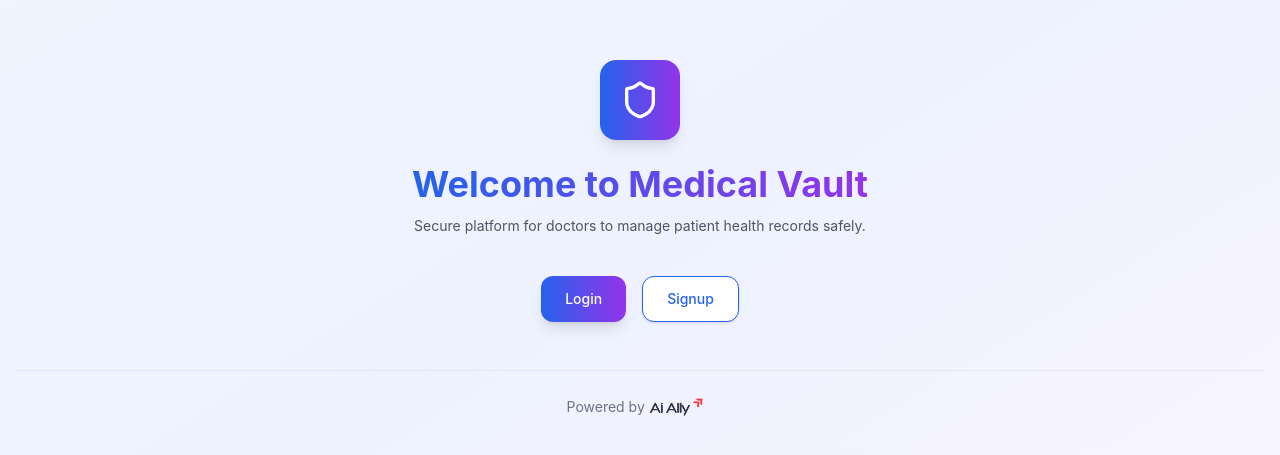
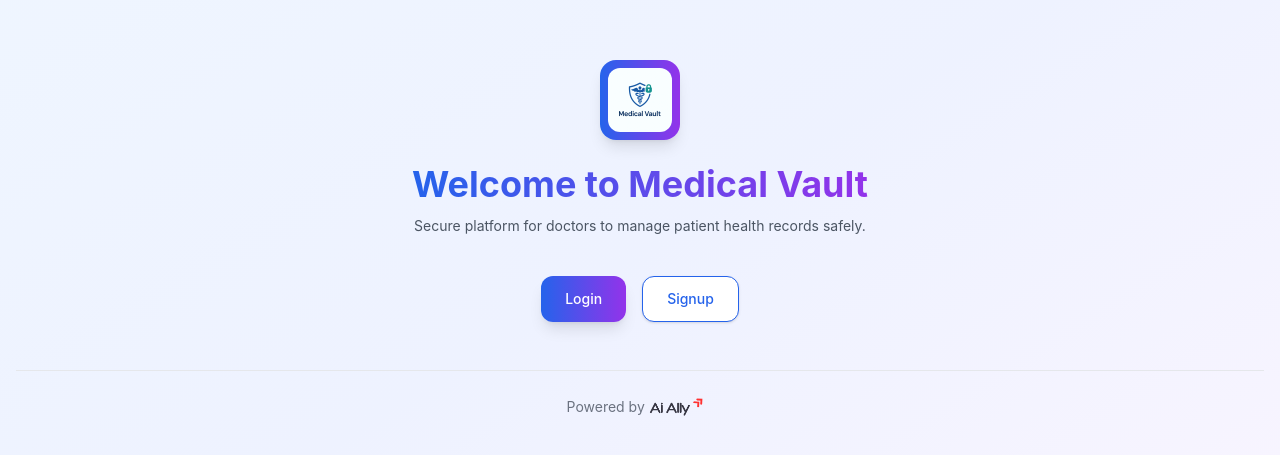
Before and after one commit to TpMahajan/HealthVaultWeb, a React (Create React App) app: page / in a window 1280 px wide. Shown: the part 149-604 px from the top of the page. Built offline with nearby package versions, Linux system fonts and the light colour scheme; no server answers.

Commit message:
Web Icons Added

```diff
--- a/src/components/LoginPage.js
+++ b/src/components/LoginPage.js
@@ -46,8 +46,17 @@ const LoginPage = () => {
         <div className="w-full">
           {/* Logo and Header */}
           <div className="text-center">
-            <div className="mx-auto h-16 w-16 bg-gradient-to-r from-blue-600 to-purple-600 rounded-2xl flex items-center justify-center shadow-lg">
-              <Shield className="h-8 w-8 text-white" />
+            <div className="mx-auto h-16 w-16 bg-gradient-to-r from-blue-600 to-purple-600 rounded-2xl flex items-center justify-center shadow-lg overflow-hidden">
+              <img
+                src="/app_icon.png"
+                alt="Medical Vault"
+                className="h-14 w-14 object-cover rounded-xl"
+                onError={(e) => {
+                  e.target.style.display = 'none';
+                  e.target.nextSibling.style.display = 'block';
+                }}
+              />
+              <Shield className="h-8 w-8 text-white" style={{ display: 'none' }} />
             </div>
             <h2 className="mt-6 text-3xl font-bold text-gray-900 dark:text-gray-100 bg-gradient-to-r from-blue-600 to-purple-600 bg-clip-text text-transparent">
               Medical Vault
--- a/src/components/SignUpPage.js
+++ b/src/components/SignUpPage.js
@@ -68,8 +68,17 @@ if (result.success) {
         <div className="w-full">
           {/* Logo and Header */}
           <div className="text-center">
-            <div className="mx-auto h-16 w-16 bg-gradient-to-r from-blue-600 to-purple-600 rounded-2xl flex items-center justify-center shadow-lg">
-              <Shield className="h-8 w-8 text-white" />
+            <div className="mx-auto h-16 w-16 bg-gradient-to-r from-blue-600 to-purple-600 rounded-2xl flex items-center justify-center shadow-lg overflow-hidden">
+              <img
+                src="/app_icon.png"
+                alt="Medical Vault"
+                className="h-14 w-14 object-cover rounded-xl"
+                onError={(e) => {
+                  e.target.style.display = 'none';
+                  e.target.nextSibling.style.display = 'block';
+                }}
+              />
+              <Shield className="h-8 w-8 text-white" style={{ display: 'none' }} />
             </div>
             <h2 className="mt-6 text-3xl font-bold text-gray-900 dark:text-gray-100 bg-gradient-to-r from-blue-600 to-purple-600 bg-clip-text text-transparent">
               HealthVault
--- a/src/components/WelcomePage.js
+++ b/src/components/WelcomePage.js
@@ -12,8 +12,17 @@ const WelcomePage = () => {
     <div className="min-h-screen bg-gradient-to-br from-blue-50 via-indigo-50 to-purple-50 dark:from-gray-900 dark:via-gray-800 dark:to-gray-900 flex flex-col justify-center items-center p-4">
       <div className="text-center max-w-lg">
         {/* Logo */}
-        <div className="mx-auto h-20 w-20 bg-gradient-to-r from-blue-600 to-purple-600 rounded-2xl flex items-center justify-center shadow-lg">
-          <Shield className="h-10 w-10 text-white" />
+        <div className="mx-auto h-20 w-20 bg-gradient-to-r from-blue-600 to-purple-600 rounded-2xl flex items-center justify-center shadow-lg overflow-hidden">
+          <img
+            src="/app_icon.png"
+            alt="Medical Vault"
+            className="h-16 w-16 object-cover rounded-xl"
+            onError={(e) => {
+              e.target.style.display = 'none';
+              e.target.nextSibling.style.display = 'block';
+            }}
+          />
+          <Shield className="h-10 w-10 text-white" style={{ display: 'none' }} />
         </div>
         <h1 className="mt-6 text-4xl font-bold text-gray-900 dark:text-gray-100 bg-gradient-to-r from-blue-600 to-purple-600 bg-clip-text text-transparent">
           Welcome to Medical Vault
```
Also changed, not shown: public/app_icon.png (added).
